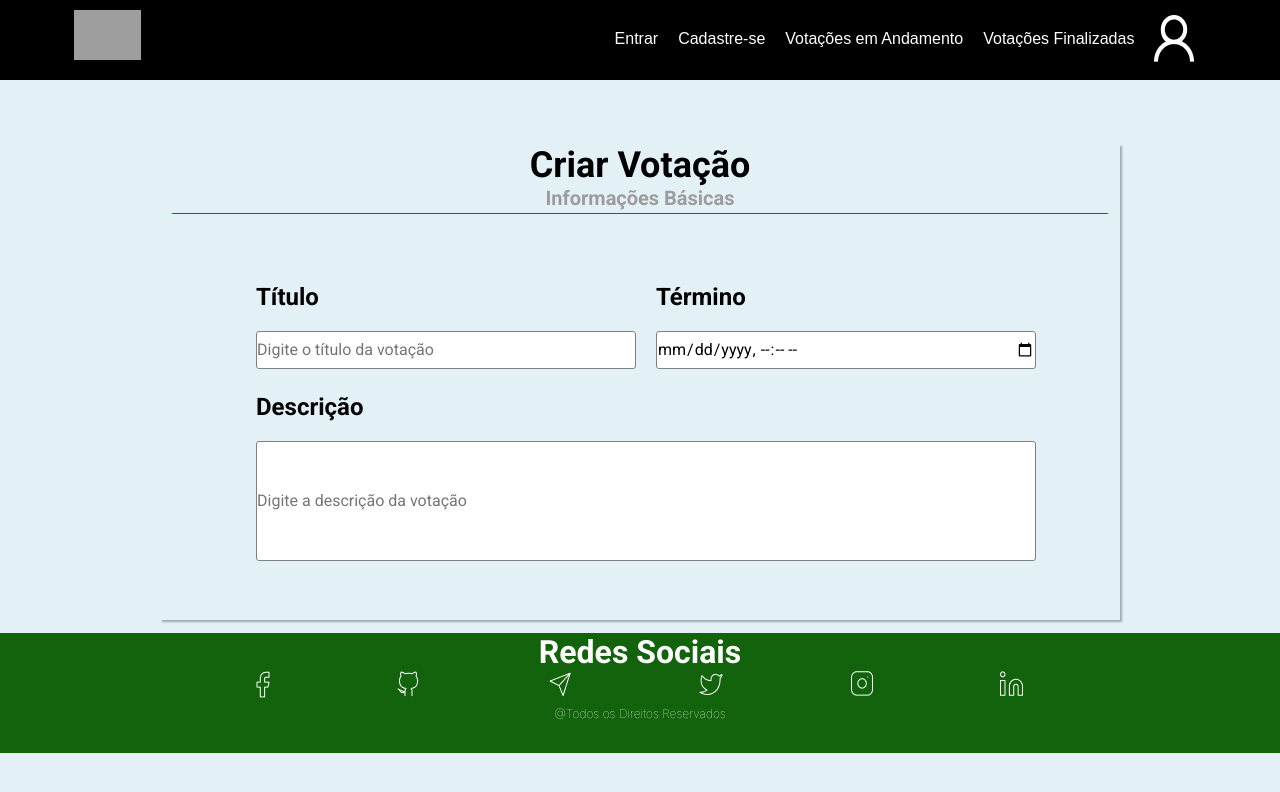
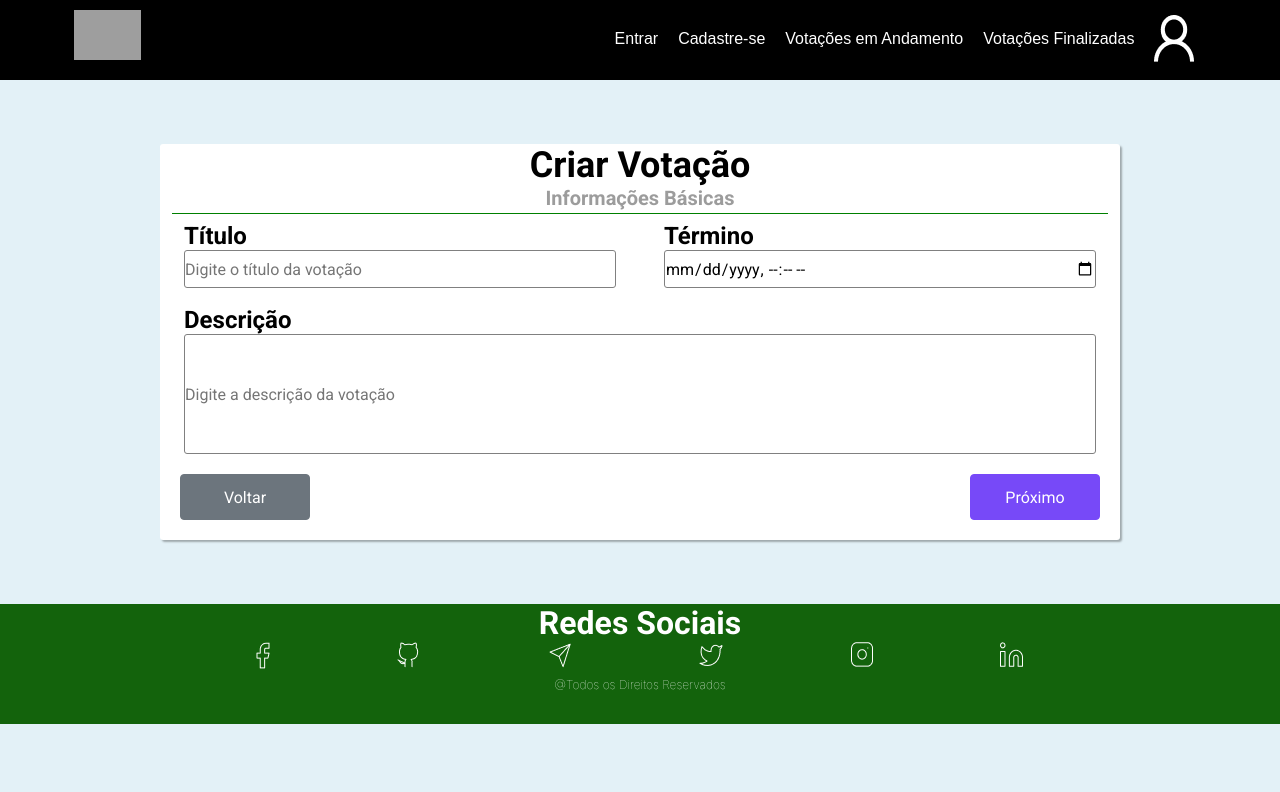
Before and after one commit to WevertonCintra/web-evoting-blockchain, a React (Vite) app: page /registerVoting in a window 1280 px wide. Shown: the top 792 px of the page. Built offline with nearby package versions, Linux system fonts and the light colour scheme; grey boxes are pictures that could not be loaded.

Commit message:
Ajustes na página de Register Vorting

```diff
--- a/src/pages/ProgressVoting.tsx
+++ b/src/pages/ProgressVoting.tsx
@@ -1,6 +1,7 @@
 import { TableVoting, TableTd, TableTh, TableTr, TableLink, BtnVoltar, ContentContainer } from '../styles/ProgressVoting'
 
 import View from '../assets/view.png'
+
 
 function ProgressVoting() {
   return (
--- a/src/pages/RegisterVoting.tsx
+++ b/src/pages/RegisterVoting.tsx
@@ -1,6 +1,5 @@
-
-
-import { ContentContainer,Label, SubTitle, TopBar, Title, FormField, FormContainer, FormElementContainer, DescriptionField, DescriptionFormField } from "../styles/RegisterVoting";
+import { theme } from '../styles/theme'
+import { ContentContainer, Btn, Label, SubTitle, TopBar, Title, FormField, FormContainer, FormElementContainer, DescriptionField, DescriptionFormField, BtnContainer } from "../styles/RegisterVoting";
 
 
 export default function RegisterVoting() {
@@ -27,17 +26,11 @@ export default function RegisterVoting() {
                     <DescriptionFormField type="text" name="description" id="description" placeholder="Digite a descrição da votação"></DescriptionFormField>
                 </DescriptionField>
 
-
-
+                <BtnContainer>
+                    <Btn color={theme['voltar']}>Voltar</Btn>
+                    <Btn color={theme['next']}>Próximo</Btn>
+                </BtnContainer>
             </form>
-
-
-
-
-
-
-
-
         </ContentContainer>
 
     );
--- a/src/styles/RegisterVoting.ts
+++ b/src/styles/RegisterVoting.ts
@@ -1,18 +1,17 @@
 import styled from "styled-components";
 
 export const ContentContainer = styled.div`
-    backgroud: white;
+    background-color: white;
+    border-radius: 3px;
     width: 960px;
-    height: 476px;
     box-shadow: 2px 2px 2px 0px rgba(0,0,0,0.3);
     margin-left: auto;
     margin-right: auto;
     margin-top: 5%;
-
+    margin-bottom: 5%;
     `;
 
 export const TopBar = styled.div`
-    backgroud: white;
     width: 936px;
     height: 69.5px;
     margin-left: auto;
@@ -21,24 +20,13 @@ export const TopBar = styled.div`
     border-bottom: 1px solid green;
     `;
 export const FormContainer = styled.div`
-    backgroud: white;
-    width: 421px;
-    height: 83px;
-    margin-left: 10%;
-    margin-right: auto;
-    margin-top: 5%;
-    display: flex;
-    align-content:space-between;
+    display: grid;
+    grid-template-columns: 45% 45%;
+    justify-content: space-around;
 `;
 
 export const FormElementContainer = styled.div`
-    backgroud: white;
-    width: 421px;
-    height: 83px;
-
-    margin-right: auto;
-    margin-top: 5%;
-    display: row;
+    width: 100%;
 `;
 
 export const Label = styled.h1`
@@ -46,33 +34,26 @@ export const Label = styled.h1`
     color: black;
     margin:0;
     padding:0;
+    margin-top: 2%;
     text-align: left;
 `;
 
 export const FormField = styled.input`
-    width: 380px;
     height: 38px;
-    margin-top: 20px;
-    margin-right: 20px;
+    width:100%;
     text-align: left;
     border-radius: 3px;
     border: 1px solid gray;
 
 `;
 export const DescriptionField = styled.div`
-    backgroud: white;
-    width: 866px;
-    height: 165px;
-    margin-left: 10%;
-    margin-right: auto;
-    margin-top: 5%;
-
-
+    display: grid;
+    grid-template-columns: 95%;
+    justify-content: space-around;
 `;
 export const DescriptionFormField = styled.input`
-    width: 780px;
     height: 120px;
-    margin-top: 20px;
+    margin-top: 0px;
     text-align: left;
     border-radius: 3px;
     border: 1px solid gray;
@@ -95,5 +76,20 @@ export const SubTitle = styled.h6`
   padding:0;
   text-align: center;
   border-bottom: 90%;
-  border_bottom_color: green;
+  border-bottom-color: green;
 `;
+
+export const Btn = styled.button`
+  background-color: ${props => `${props.color}`};
+  border: 1px solid ${props => `${props.color}`};
+  color: white;
+  width: 130px;
+  height: 46px;
+  border-radius: 4px;
+  margin: 20px;
+`;
+
+export const BtnContainer = styled.div`
+  display: flex;
+  justify-content: space-between;
+`;
--- a/src/styles/Vote.ts
+++ b/src/styles/Vote.ts
@@ -1,5 +1,4 @@
 import styled from "styled-components";
-import { Link } from "react-router-dom";
 
 export const ContentContainer = styled.div`
   width: 100%;
```
Lines whose indentation alone changed are shown as unchanged.
